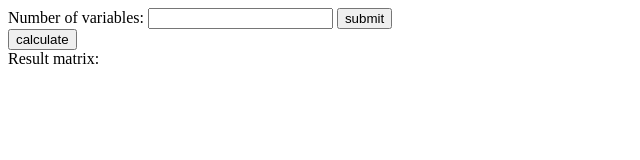
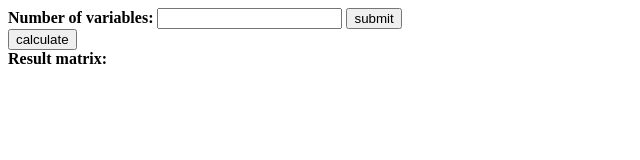
Before and after one commit to RobertChenKFC/Linear-Equation, a plain HTML site: page index.html in a window 1280 px wide. Shown: the whole page, without its empty margins (0-640 px from the left). Drawn offline with nearby package versions, Linux system fonts and the light colour scheme; some packages are replaced by stand-ins of ours.

Commit message:
Bolded text

```diff
--- a/index.html
+++ b/index.html
@@ -12,12 +12,12 @@
 <script src="Frac.js"></script>
 
 <div>
-    Number of variables: <input id="num"/> <button id="submit">submit</button>
+    <strong>Number of variables: </strong> <input id="num"/> <button id="submit">submit</button>
 </div>
 
 <table id="tableInput"></table>
 <button id="calculate">calculate</button>
 
 <div>
-	Result matrix: <div id="resultMatrix">$ $</div>
+	<strong>Result matrix: </strong> <div id="resultMatrix">$ $</div>
 </div>
```
